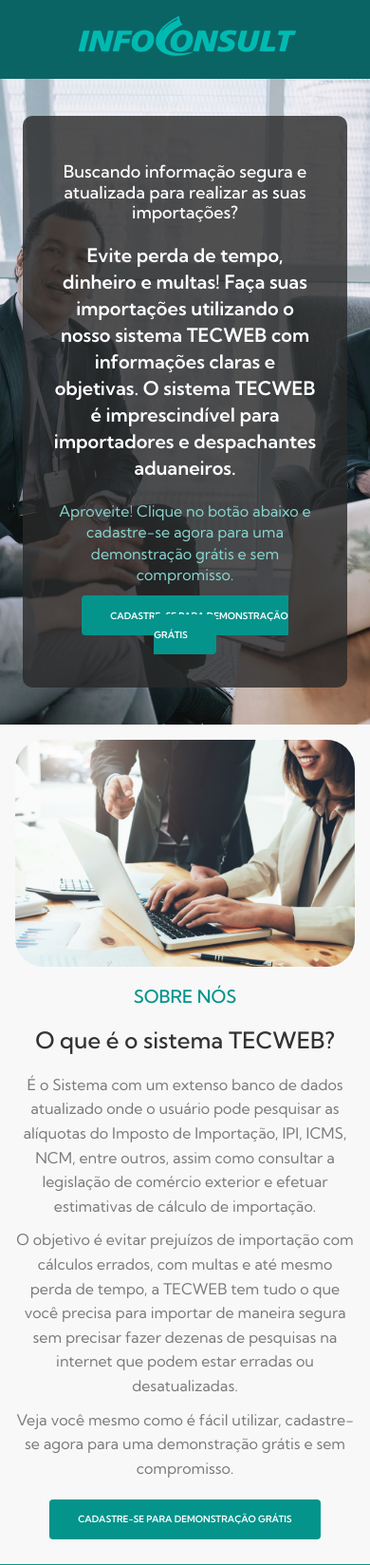
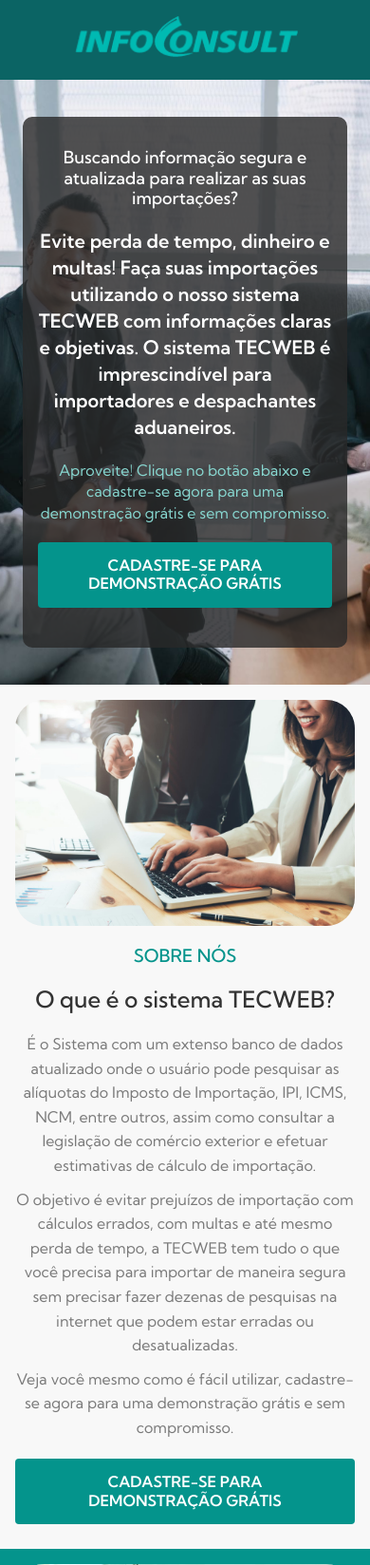
Before and after one commit to lucassdantas/lp-infoconsult, a PHP site: page / in a window 390 px wide. Shown: the top 1648 px of the page at 95% size. Run offline with PHP 8.4, Linux system fonts and the light colour scheme.

Commit message:
finish mobile adjusts

```diff
--- a/assets/style.css
+++ b/assets/style.css
@@ -66,6 +66,8 @@ header{
 }
 
 #headerLogo{
+    width:100%;
+    max-width:250px;
     filter:brightness( 130% );
 }
 
@@ -260,7 +262,7 @@ footer .row .col:nth-child(2){
     color:var(--green);
 }
 
-@media (max-width:768px){
+@media (max-width:858px){
     .banner{
         padding:10% 15px;
     }
@@ -324,7 +326,8 @@ footer .row .col:nth-child(2){
     }
 }
 @media (max-width:555px){
-    .btn{
-        font-size:2.5vw;
+    .banner .centerInfo{
+        padding:2em 1em;
     }
+
 }
--- a/index.html
+++ b/index.html
@@ -19,7 +19,7 @@
                 <h1 class='title'>Buscando informação segura e atualizada para realizar as suas importações?</h1>
                 <p class="description">Evite perda de tempo, dinheiro e multas! Faça suas importações utilizando o nosso sistema TECWEB com informações claras e objetivas. O sistema TECWEB é imprescindível para importadores e despachantes aduaneiros.</p>
                 <p class='buttonDescription'> Aproveite! Clique no botão abaixo e cadastre-se agora para uma demonstração grátis e sem compromisso.</p>
-                <a class='btn' href='https://api.whatsapp.com/send?phone=5521986940829&text=Ol%C3%A1,%20gostaria%20de%20agendar%20uma%20demonstra%C3%A7%C3%A3o%20gr%C3%A1tis%20do%20sistema%20TecWeb' target='_blank'> Cadastre-se para demonstração grátis</a>
+                <a href='https://api.whatsapp.com/send?phone=5521986940829&text=Ol%C3%A1,%20gostaria%20de%20agendar%20uma%20demonstra%C3%A7%C3%A3o%20gr%C3%A1tis%20do%20sistema%20TecWeb' target='_blank'> <div class="btn">Cadastre-se para demonstração grátis</div> </a>
             </div>
         </section>
         <section class='whiteBg content'>
@@ -33,7 +33,7 @@
                     <p>É o Sistema com um extenso banco de dados atualizado onde o usuário pode pesquisar as alíquotas do Imposto de Importação, IPI, ICMS, NCM, entre outros, assim como consultar a legislação de comércio exterior e efetuar estimativas de cálculo de importação.</p>
                     <p>O objetivo é evitar prejuízos de importação com cálculos errados, com multas e até mesmo perda de tempo, a TECWEB tem tudo o que você precisa para importar de maneira segura sem precisar fazer dezenas de pesquisas na internet que podem estar erradas ou desatualizadas.</p>
                     <p>Veja você mesmo como é fácil utilizar, cadastre-se agora para uma demonstração grátis e sem compromisso.</p>
-                    <a class='btn' href='https://api.whatsapp.com/send?phone=5521986940829&text=Ol%C3%A1,%20gostaria%20de%20agendar%20uma%20demonstra%C3%A7%C3%A3o%20gr%C3%A1tis%20do%2' target='_blank'>Cadastre-se para demonstração grátis</a>
+                    <a href='https://api.whatsapp.com/send?phone=5521986940829&text=Ol%C3%A1,%20gostaria%20de%20agendar%20uma%20demonstra%C3%A7%C3%A3o%20gr%C3%A1tis%20do%2' target='_blank'> <div class="btn">Cadastre-se para demonstração grátis</div></a>
                 </div>
             </div>
         </section>
@@ -71,7 +71,7 @@
                             <span>Quem utiliza recomenda, veja alguns depoimentos na próxima seção.</span>
                         </li>
                     </ul>
-                    <a class='btn' href='https://api.whatsapp.com/send?phone=5521986940829&text=Ol%C3%A1,%20gostaria%20de%20agendar%20uma%20demonstra%C3%A7%C3%A3o%20gr%C3%A1tis%20do%20sistema%20TecWeb' target='_blank'> Cadastre-se para demonstração grátis</a>
+                    <a href='https://api.whatsapp.com/send?phone=5521986940829&text=Ol%C3%A1,%20gostaria%20de%20agendar%20uma%20demonstra%C3%A7%C3%A3o%20gr%C3%A1tis%20do%20sistema%20TecWeb' target='_blank'> <div class="btn">Cadastre-se para demonstração grátis</div></a>
                 </div>
                 <div class="col colImg">
                     <img class='img' src="./images/Torne-se-um-especialista-em-comercio-exterior-com-a-InfoConsult-1.jpg" alt="">
```
